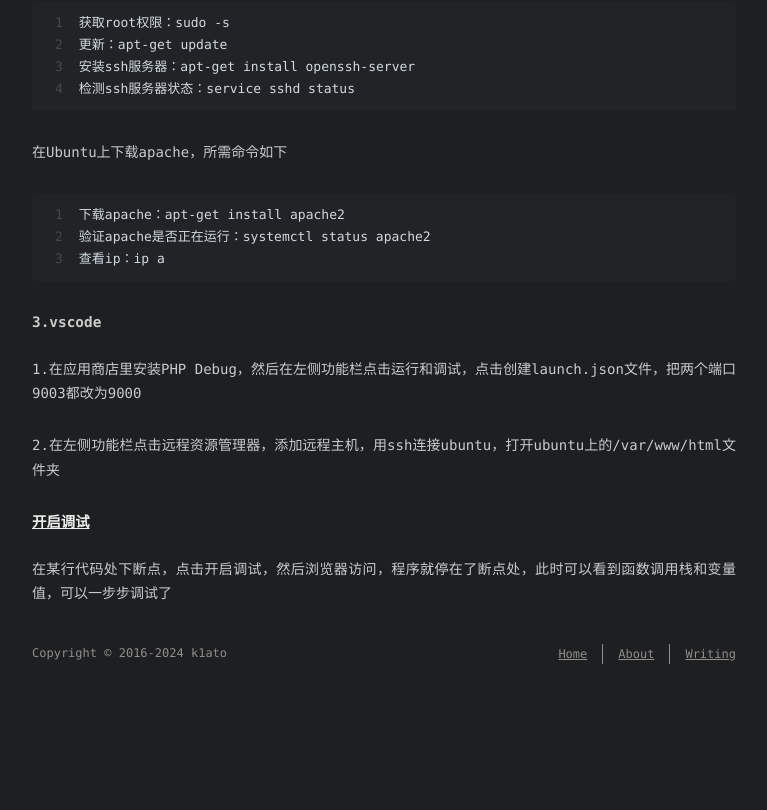
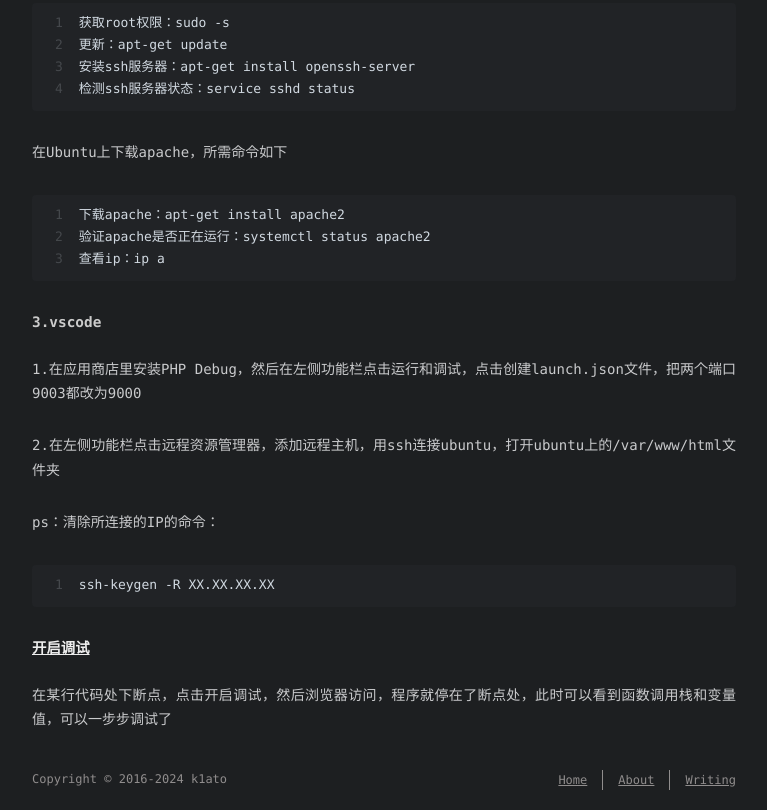
Before and after one commit to k1ato/k1ato.github.io, a plain HTML site: page 2021/03/19/vscode配置远程php调试环境/index.html in a window 1280 px wide. Shown: the part 754-1564 px from the top of the page, without its empty margins (256-1023 px from the left). Before the commit the page ends 1438 px from the top, so only its background shows below. Drawn offline with nearby package versions, Linux system fonts and the light colour scheme; some packages are replaced by stand-ins of ours; a script that the page names is missing; a web font is replaced by a local one.

Commit message:
Site updated: 2024-03-05 12:52:07

```diff
--- a/2021/03/19/vscode配置远程php调试环境/index.html
+++ b/2021/03/19/vscode配置远程php调试环境/index.html
@@ -14,7 +14,7 @@
 <meta property="og:description" content="需要的东西：vscode、ubuntu虚拟机和phpstudy1.phpstudy本机上phpstudy安装xdebug扩展，然后在小皮面板首页-&gt;设置-&gt;配置文件，用记事本打开配置文件，文件最后的xdebug配置改成如下： 12345678910111213[Xdebug]zend_extension&#x3D;E:&#x2F;phpstudy_pro&#x2F;Extensions&#x2F;php&#x2F;php7.3.4nt">
 <meta property="og:locale" content="en_US">
 <meta property="article:published_time" content="2021-03-19T09:07:36.000Z">
-<meta property="article:modified_time" content="2024-02-19T09:46:32.834Z">
+<meta property="article:modified_time" content="2024-02-21T08:58:00.455Z">
 <meta property="article:author" content="k1ato">
 <meta name="twitter:card" content="summary">
 
@@ -167,6 +167,11 @@
 
 <h4 id="3-vscode"><a href="#3-vscode" class="headerlink" title="3.vscode"></a>3.vscode</h4><p>1.在应用商店里安装PHP Debug，然后在左侧功能栏点击运行和调试，点击创建launch.json文件，把两个端口9003都改为9000</p>
 <p>2.在左侧功能栏点击远程资源管理器，添加远程主机，用ssh连接ubuntu，打开ubuntu上的&#x2F;var&#x2F;www&#x2F;html文件夹</p>
+<p>ps：清除所连接的IP的命令：</p>
+<figure class="highlight plaintext"><table><tr><td class="gutter"><pre><span class="line">1</span><br></pre></td><td class="code"><pre><span class="line">ssh-keygen -R XX.XX.XX.XX </span><br></pre></td></tr></table></figure>
+
+
+
 <h3 id="开启调试"><a href="#开启调试" class="headerlink" title="开启调试"></a>开启调试</h3><p>在某行代码处下断点，点击开启调试，然后浏览器访问，程序就停在了断点处，此时可以看到函数调用栈和变量值，可以一步步调试了</p>
 
   </div>
```
